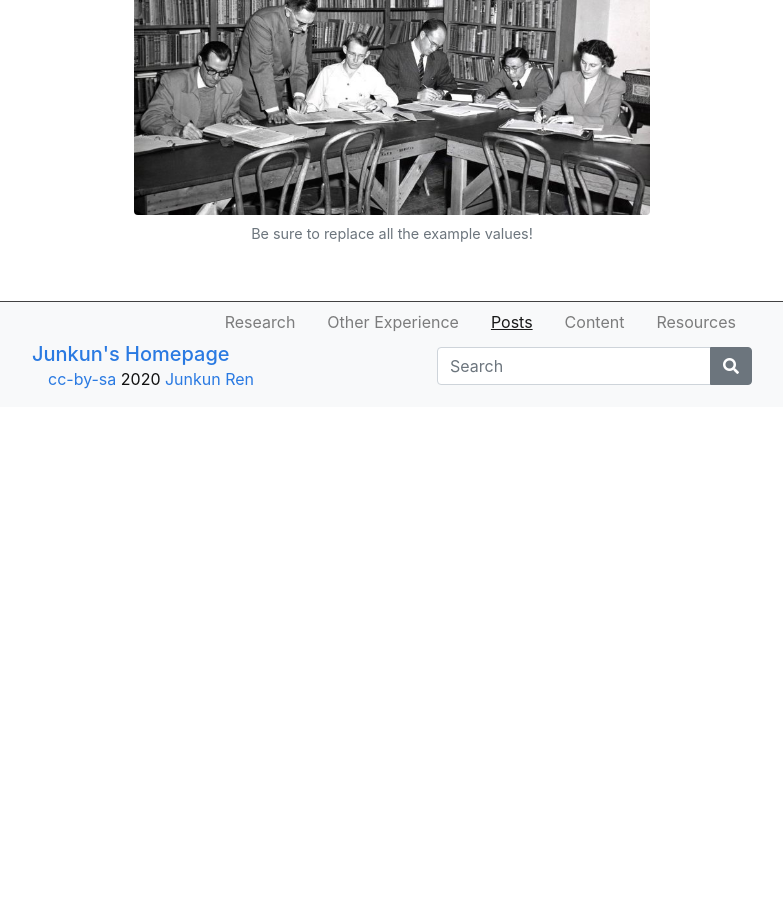
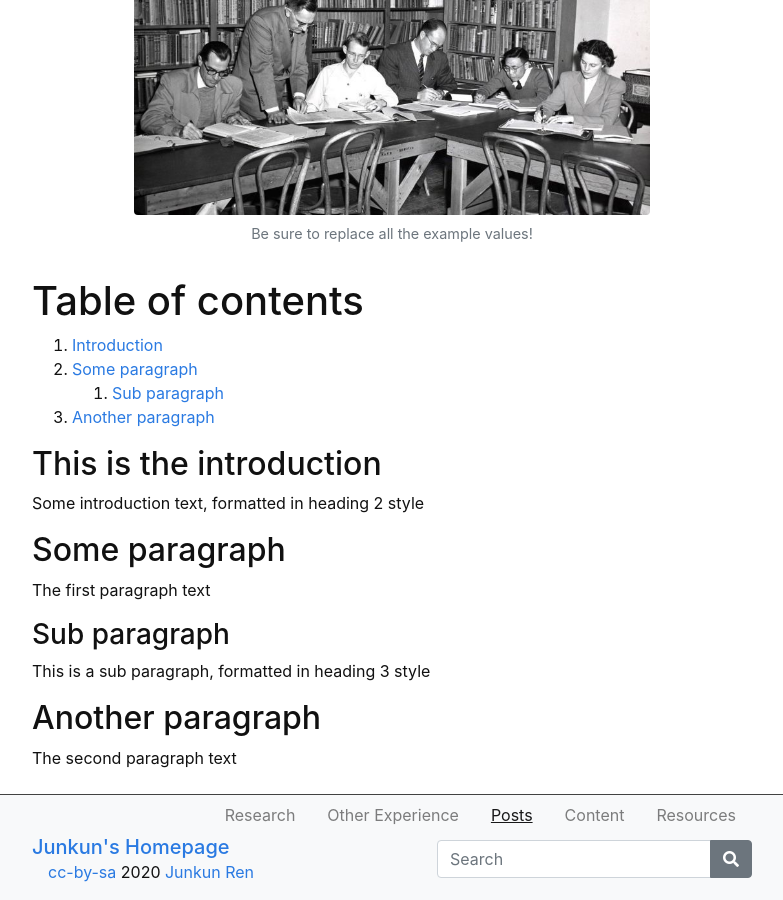
Before and after one commit to junkun-ren/PersonalWebsite, a Jekyll site: the page built from content/2-lesson.md, in a window 1280 px wide and 900 px high, scrolled down 729 px. Shown: the whole window, without its empty margins (248-1031 px from the left). Built offline with Jekyll 4.4.1, drawn with Linux system fonts in a browser that asks for light colours; before the commit the page ends 1136 px from its top, so only the background shows below that.

Commit message:
Update 2-lesson.md

```diff
--- a/content/2-lesson.md
+++ b/content/2-lesson.md
@@ -29,3 +29,22 @@ Praesent congue:
 ## Substep
 
 {% include figure.html img="uidaho-workshop.jpg" alt="workshop scene" caption="Be sure to replace all the example values!" width="75%" %}
+
+
+# Table of contents
+1. [Introduction](#introduction)
+2. [Some paragraph](#paragraph1)
+    1. [Sub paragraph](#subparagraph1)
+3. [Another paragraph](#paragraph2)
+
+## This is the introduction <a name="introduction"></a>
+Some introduction text, formatted in heading 2 style
+
+## Some paragraph <a name="paragraph1"></a>
+The first paragraph text
+
+### Sub paragraph <a name="subparagraph1"></a>
+This is a sub paragraph, formatted in heading 3 style
+
+## Another paragraph <a name="paragraph2"></a>
+The second paragraph text
```
